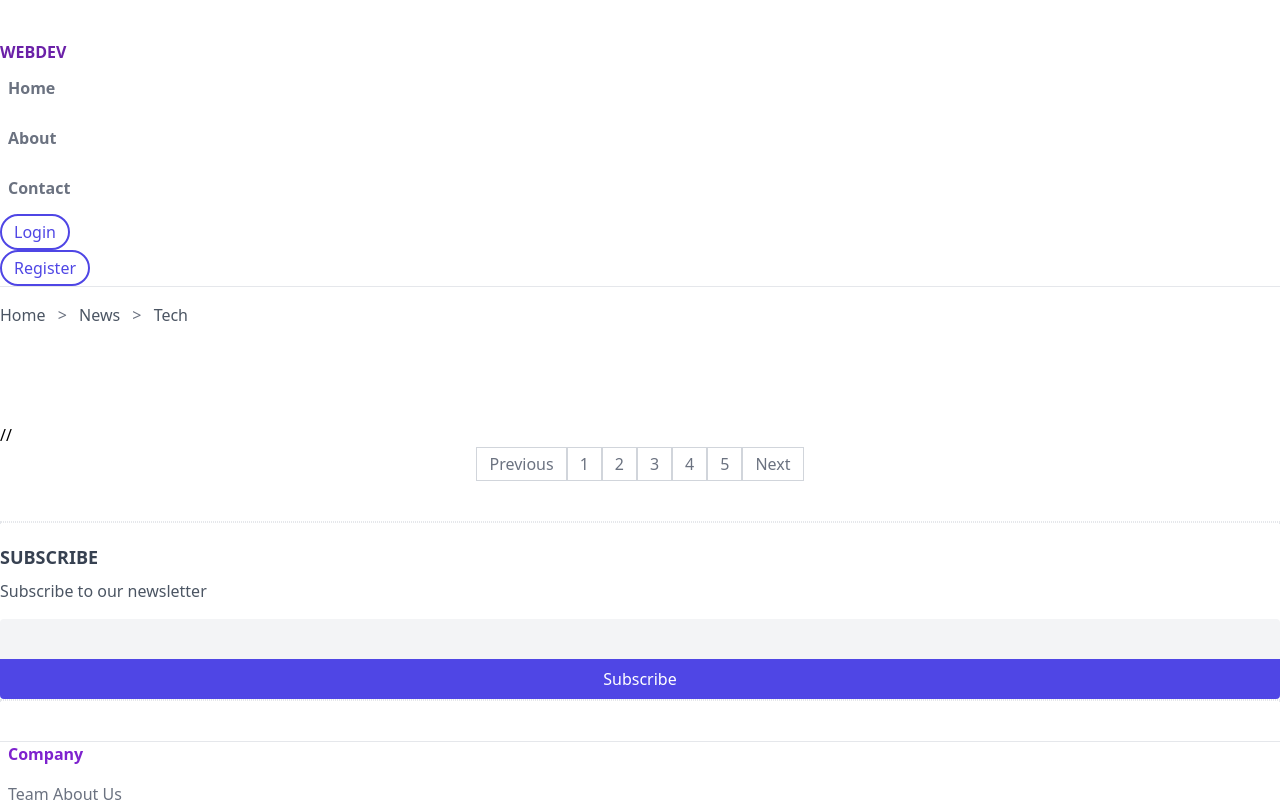
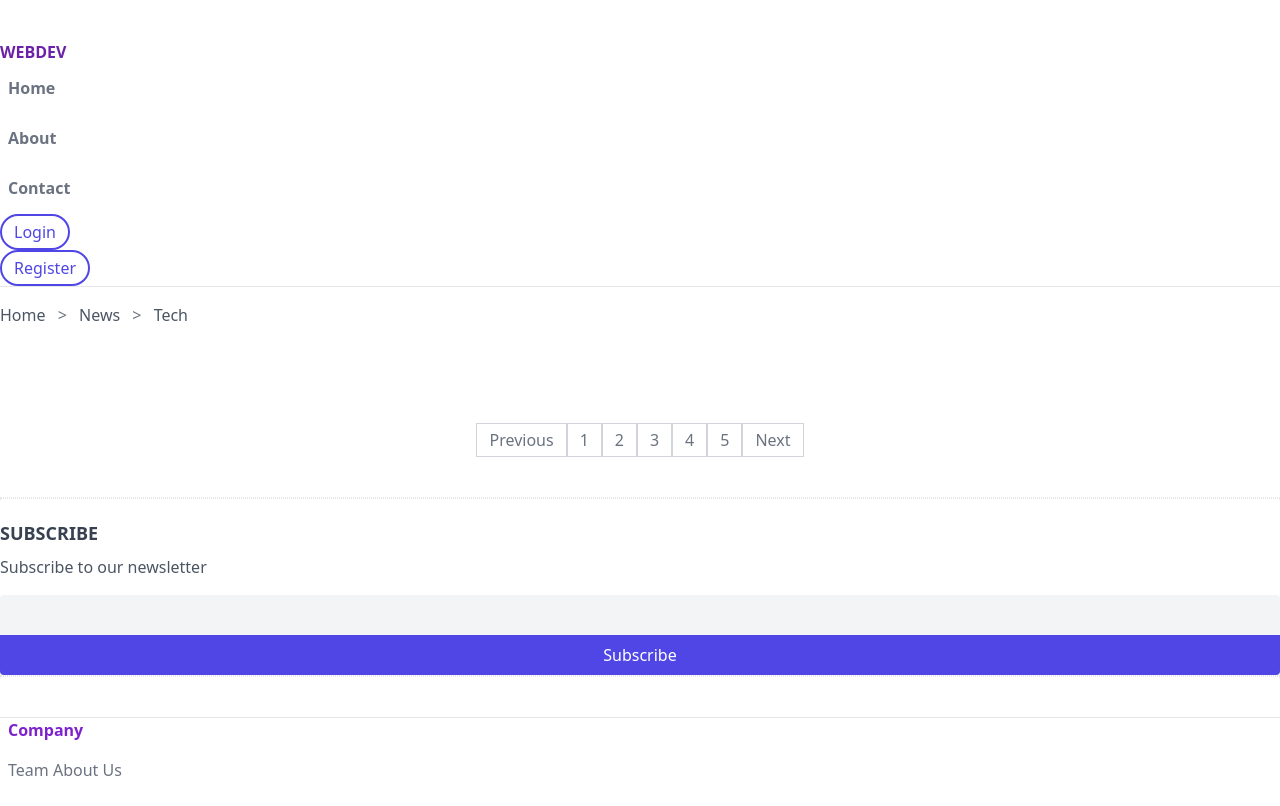
Before and after one commit to DimasPng/tailwindlearn, a website: page index.html in a window 1280 px wide. Drawn offline with Linux system fonts and the light colour scheme.

Commit message:
third commit

```diff
--- a/index.html
+++ b/index.html
@@ -38,7 +38,7 @@
             <a class="text-gray-600 hover:text-gray-900" href="#">Tech</a>
         </div>
     </div>
-    <div class="mt-20 mb-10">//
+    <div class="mt-20 mb-10">
         <ul class="flex justify-center">
             <li><a class="inline-block py-1 px-3 border border-gray-300 text-gray-500 hover:bg-gray-100 hover:text-gray-700" href="#">Previous</a></li>
             <li><a class="inline-block py-1 px-3 border border-gray-300 text-gray-500 hover:bg-gray-100 hover:text-gray-700" href="#">1</a></li>
```
